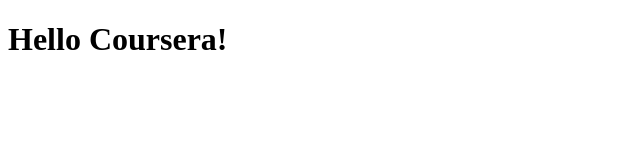
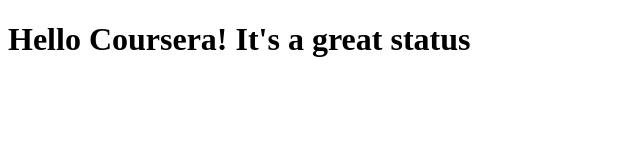
Before and after one commit to sydrico2/coursera-test, a plain HTML site: page site/index.html in a window 1280 px wide. Shown: the whole page, without its empty margins (0-640 px from the left). Drawn offline with Linux system fonts and the light colour scheme.

Commit message:
Small addition to our page content.

```diff
--- a/site/index.html
+++ b/site/index.html
@@ -4,6 +4,6 @@
 	<title>Hello Coursera!</title>
 </head>
 <body>
-<h1>Hello Coursera!</h1>
+<h1>Hello Coursera! It's a great status</h1>
 </body>
 </html>
```
